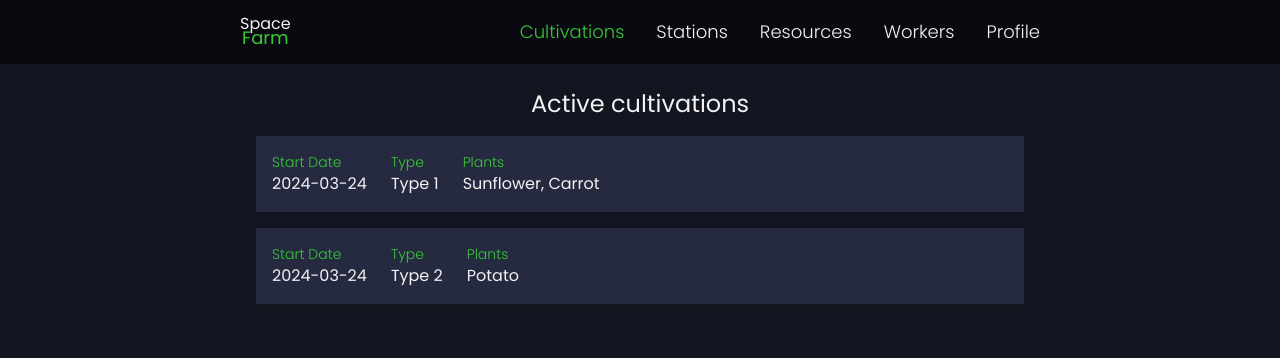
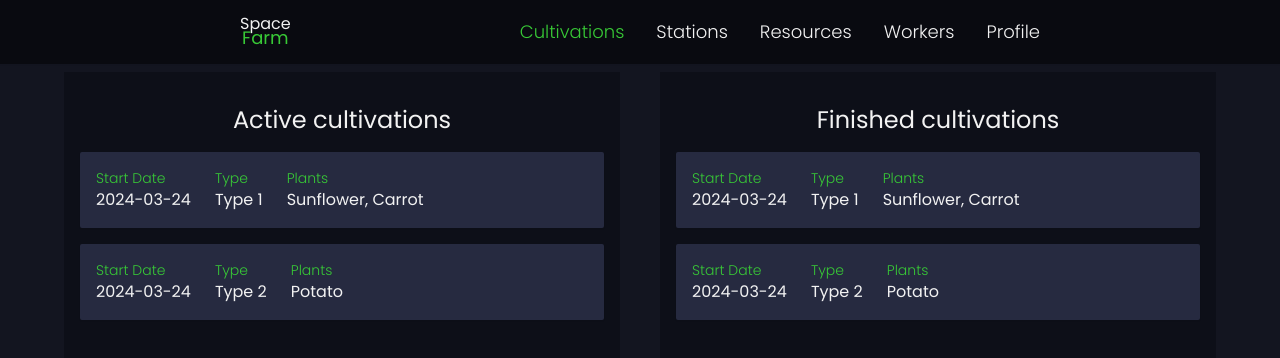
Before and after one commit to Fijalkowskim/Space-Farm-Managment-System, a React (Create React App) app in the folder frontend/: page / in a window 1280 px wide. Both pictures are taken after typing "name@example.com", "Sample123" into the empty fields and a click on the button "Login". Shown: the top 358 px of the page. Built offline with nearby package versions, Linux system fonts and the light colour scheme.

Commit message:
Finished cultivations display + custom scrollbar

```diff
--- a/frontend/src/components/cultivations/CultivationsDisplay.jsx
+++ b/frontend/src/components/cultivations/CultivationsDisplay.jsx
@@ -1,12 +1,10 @@
-import React, { useState } from "react";
-import { exampleCultivations } from "../../exampleData/ExampleCultivations";
+import React from "react";
 import CultivationCard from "./cultivationCard/CultivationCard";
 
-function CultivationsDisplay() {
-  const [cultivations, setCultivations] = useState(exampleCultivations);
+function CultivationsDisplay({ header, cultivations }) {
   return (
-    <div className="flex flex-col gap-4 justify-start items-center w-full">
-      <h1 className="mt-4 text-2xl">Active cultivations</h1>
+    <div className="flex flex-col gap-4 justify-start items-center w-full flex-1 bg-background-950/50 p-4 h-full overflow-x-hidden overflow-y-scroll">
+      <h1 className="mt-4 text-2xl">{header}</h1>
       {cultivations.map((cultivation) => (
         <CultivationCard key={cultivation.id} cultivationData={cultivation} />
       ))}
--- a/frontend/src/components/cultivations/cultivationCard/CultivationCardAttribute.jsx
+++ b/frontend/src/components/cultivations/cultivationCard/CultivationCardAttribute.jsx
@@ -2,7 +2,7 @@ import React from "react";
 
 function CultivationCardAttribute({ label, value }) {
   return (
-    <div className="flex flex-col items-start justify-center ">
+    <div className="flex flex-col items-start justify-center truncate">
       <h1 className="text-sm  font-light capitalize text-primary-500">
         {label}
       </h1>
--- a/frontend/src/components/general/CustomButton.jsx
+++ b/frontend/src/components/general/CustomButton.jsx
@@ -2,11 +2,11 @@ import React from "react";
 import { cva } from "class-variance-authority";
 
 const variants = cva(
-  "flex items-center text-primary-950 justify-center px-2 py-1 rounded-md shadow-sm transition-colors text-center mx-auto transition-all",
+  "flex items-center text-primary-950 justify-center px-3 py-1 rounded-md shadow-sm transition-colors text-center mx-auto transition-all",
   {
     variants: {
       variant: {
-        default: "bg-primary-500 hover:bg-primary-600 text-primary-50",
+        default: "bg-primary-700 hover:bg-primary-800 text-text-50",
         inverted:
           "border-2 border-action-500 bg-primary-50 hover:bg-primary-100",
         green: "bg-green-500 hover:bg-green-600 text-primary-50",
--- a/frontend/src/index.css
+++ b/frontend/src/index.css
@@ -2,6 +2,20 @@
 @tailwind components;
 @tailwind utilities;
 
+::-webkit-scrollbar {
+  width: 10px;
+}
+::-webkit-scrollbar-track {
+  background: #090a10;
+}
+
+::-webkit-scrollbar-thumb {
+  background: #555;
+}
+::-webkit-scrollbar-thumb:hover {
+  background: #444;
+}
+
 body {
   @apply bg-background-900 font-primary font-normal text-text-50;
 }
--- a/frontend/src/pages/Cultivations.jsx
+++ b/frontend/src/pages/Cultivations.jsx
@@ -1,11 +1,24 @@
 import React from "react";
 import PageWrapper from "./PageWrapper";
 import CultivationsDisplay from "../components/cultivations/CultivationsDisplay";
+import { exampleCultivations } from "../exampleData/ExampleCultivations";
 
 function Cultivations() {
   return (
-    <PageWrapper secured={true}>
-      <CultivationsDisplay />
+    <PageWrapper
+      secured={true}
+      className="max-h-[90vh] h-screen min-h-0 overflow-hidden"
+    >
+      <div className="flex flex-row gap-10 items-start justify-center w-full max-w-6xl h-full">
+        <CultivationsDisplay
+          header="Active cultivations"
+          cultivations={exampleCultivations}
+        />
+        <CultivationsDisplay
+          header="Finished cultivations"
+          cultivations={exampleCultivations}
+        />
+      </div>
     </PageWrapper>
   );
 }
```
Also changed, not shown: 1 other file (tests, documents, lock files or other folders).
